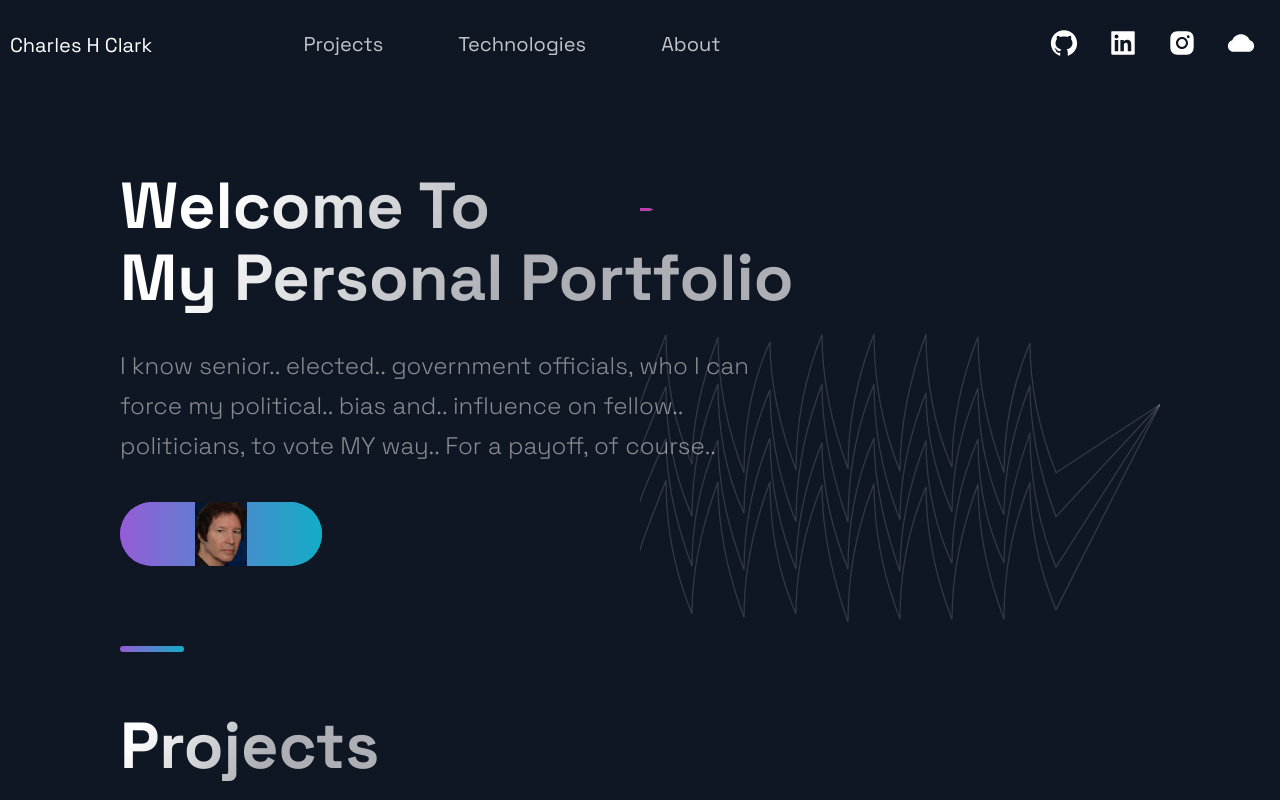
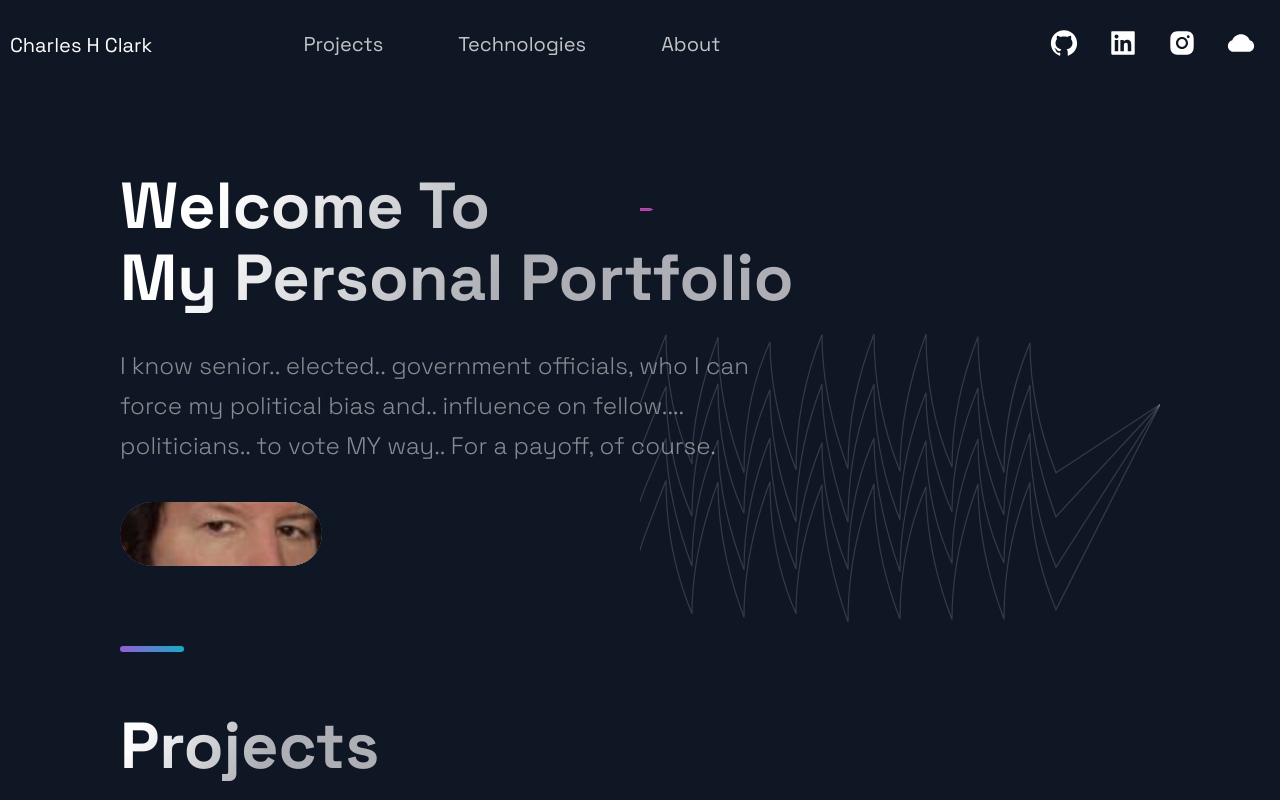
Before and after one commit to chuckhalliday/Personal-Portfolio, a Next.js app: page / in a window 1280 px wide. Shown: the top 800 px of the page. Built offline with nearby package versions, Linux system fonts and the light colour scheme.

Commit message:
Button animation

```diff
--- a/src/components/Hero/Hero.js
+++ b/src/components/Hero/Hero.js
@@ -1,8 +1,10 @@
 import React from 'react';
-
 import { Section, SectionText, SectionTitle } from '../../styles/GlobalComponents';
 import Button from '../../styles/GlobalComponents/Button';
 import { LeftSection } from './HeroStyles';
+import { ZoomImage } from './HeroStyles';
+
+
 
 const Hero = (props) => (
   <Section row nopadding>
@@ -12,9 +14,11 @@ const Hero = (props) => (
         My Personal Portfolio
       </SectionTitle>
       <SectionText>
-      I know senior.. elected.. government officials, who I can force my political.. bias and.. influence on fellow.. politicians, to vote MY way..  For a payoff, of course..
+        I know senior.. elected.. government officials, who I can force my political bias and.. influence on fellow.... politicians.. to vote MY way.. For a payoff, of course.
       </SectionText>
-      <Button onClick={() => window.location = "https://isntthatcorrupt.com"}><img src='../images/Breen.png' height='100%'/></Button>
+      <Button onClick={() => window.location = "https://isntthatcorrupt.com"}>
+      <ZoomImage src='../images/Breen.png' alt="Button Image"/>
+      </Button>
     </LeftSection>
   </Section>
 );
--- a/src/components/Hero/HeroStyles.js
+++ b/src/components/Hero/HeroStyles.js
@@ -1,4 +1,4 @@
-import styled from 'styled-components';
+import styled, {keyframes} from 'styled-components';
 
 export const LeftSection = styled.div`
   width: 100%;
@@ -17,3 +17,17 @@ export const LeftSection = styled.div`
     margin: 0 auto;
   }
 `;
+
+const zoomAnimation = keyframes` // Define a keyframes animation
+  from {
+    transform: scale(1.3);
+  }
+  to {
+    transform: scale(8) translateY(4%);
+  }
+`;
+
+export const ZoomImage = styled.img`
+  height: 100%;
+  animation: ${zoomAnimation} 4s ease-in-out infinite;
+`;
```
